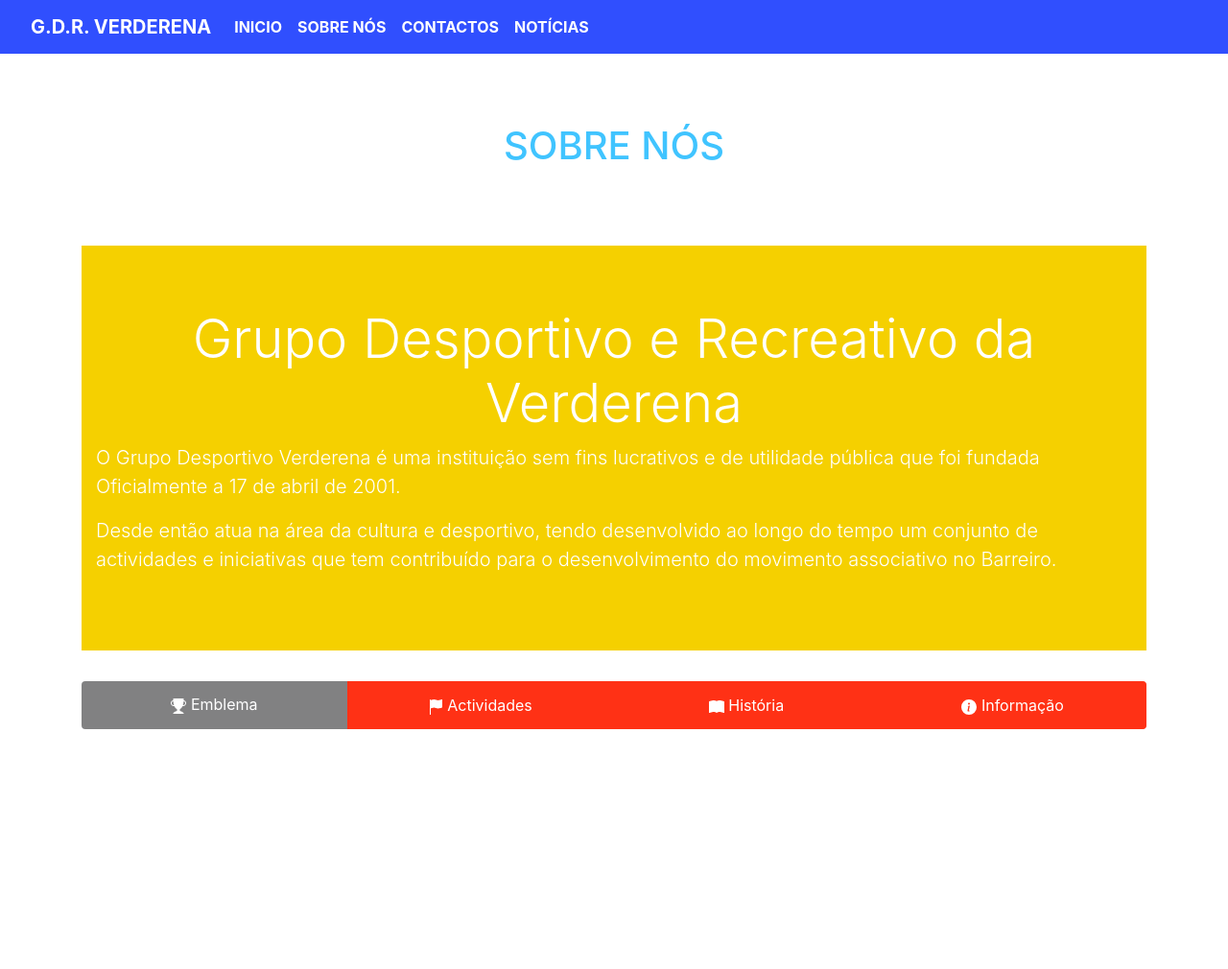
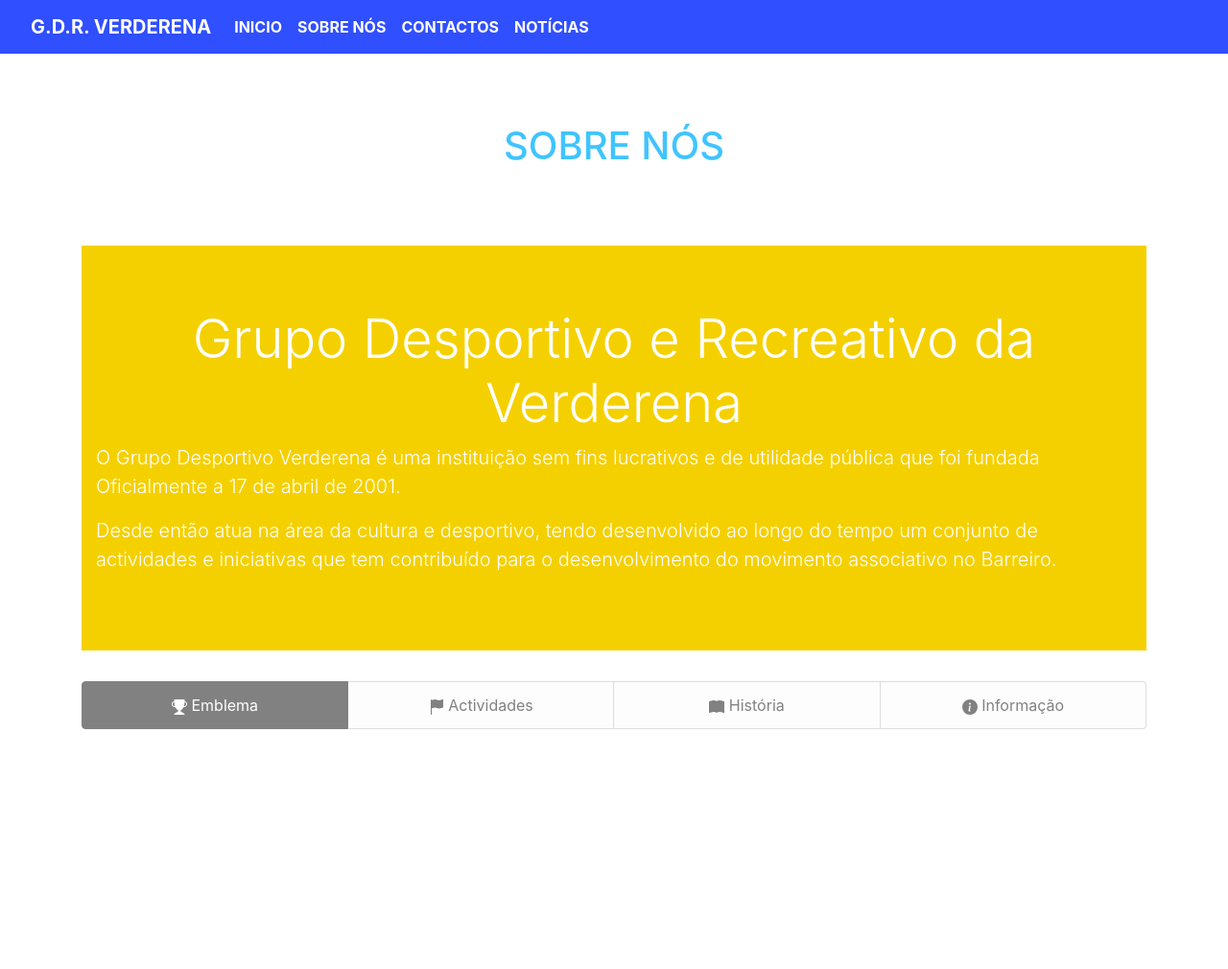
Before and after one commit to GDR-Verderena/gdr-verderena.github.io, a Jekyll site: the page built from about/index.html, in a window 1280 px wide. Shown: the top 1010 px of the page at 96% size. Built offline with Jekyll 4.4.1, drawn with Linux system fonts in a browser that asks for light colours; grey boxes are pictures that could not be loaded.

Commit message:
Update main.css

```diff
--- a/css/main.css
+++ b/css/main.css
@@ -1,15 +1,29 @@
 
-.list-group-item-light{
+.list-group-item-light .list-group-item{
 
       background-color:#FF3115;
       color: white;
-       border-color:#FF3115;
+      border-color:#FF3115;
+      border-top-color: #FF3115;
+      border-left-color: #FF3115;
+      border-right-color: #FF3115;
 
 }
 
 
+.list-group-mine .list-group-item {
+  background-color: #f1f9fb;
+  border-top: 1px solid #0091b5;
+  border-left-color: #fff;
+  border-right-color: #fff;
+}
 
-.list-group-item-light a :hover, .list-group-item-light a :focus, .list-group-item-light  a:active,  .list-group-item-light.active  {
+.list-group-mine .list-group-item:hover {
+  background-color: red;
+}
+
+
+.list-group-item-light .list-group-item:hover, .list-group-item-light .list-group-item:focus, .list-group-item-light  .list-group-item:active  {
 
   border: none;
   background-color:#181b28;
```
